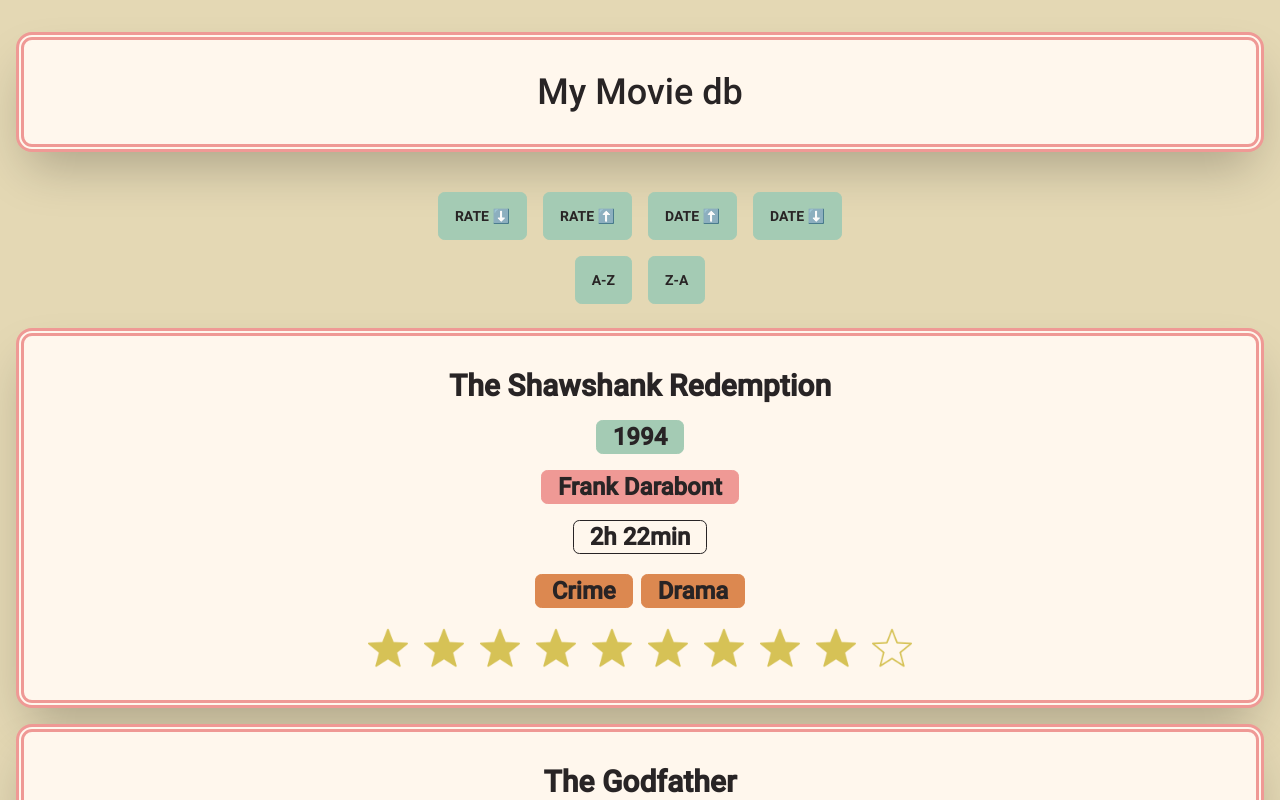
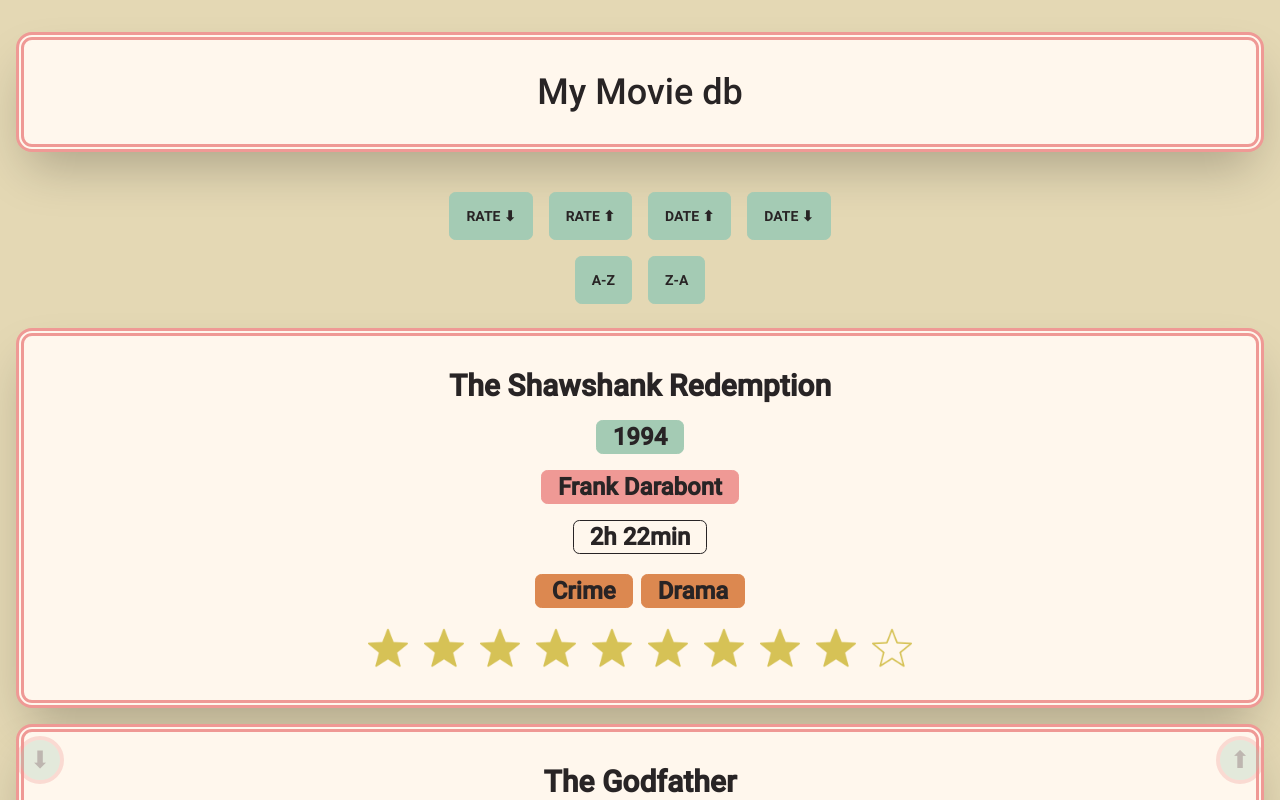
Before and after one commit to MariaRiosNavarro/sorted-movies-app, a React (Vite) app: page / in a window 1280 px wide. Shown: the top 800 px of the page. Built offline with nearby package versions, Linux system fonts and the light colour scheme.

Commit message:
all btn works

```diff
--- a/src/components/MovieList.jsx
+++ b/src/components/MovieList.jsx
@@ -12,12 +12,12 @@ const MovieList = () => {
 
   const handleDateAscending = () => {
     copyMovies.sort((a, b) => a.year - b.year);
-    console.log(copyMovies);
+    setMoviesArray(copyMovies);
   };
 
   const handleDateDescending = () => {
     copyMovies.sort((a, b) => b.year - a.year);
-    console.log(copyMovies);
+    setMoviesArray(copyMovies);
   };
   const handleWorstRate = () => {
     copyMovies.sort((a, b) => a.rate - b.rate);
@@ -29,21 +29,21 @@ const MovieList = () => {
     setMoviesArray(copyMovies);
   };
   const handleAphabetical = () => {
-    copyMovies.sort((a, b) => a.localeCompare(b));
-    console.log(copyMovies);
+    copyMovies.sort((a, b) => a.title.localeCompare(b.title));
+    setMoviesArray(copyMovies);
   };
   const handleDescendingAlphabetical = () => {
-    copyMovies.sort((a, b) => b.localeCompare(a));
-    console.log(copyMovies);
+    copyMovies.sort((a, b) => b.title.localeCompare(a.title));
+    setMoviesArray(copyMovies);
   };
 
   return (
     <>
       <div className="flex items-center justify-center flex-wrap">
-        <Button action={handleWorstRate} name="Rate ⬇️" />
-        <Button action={handleBestRate} name="Rate ⬆️" />
-        <Button action={handleDateAscending} name="Date  ⬆️" />
-        <Button action={handleDateDescending} name="Date  ⬇️" />
+        <Button action={handleWorstRate} name="Rate ⬇" />
+        <Button action={handleBestRate} name="Rate ⬆" />
+        <Button action={handleDateAscending} name="Date  ⬆" />
+        <Button action={handleDateDescending} name="Date  ⬇" />
       </div>
       <div className="flex items-center justify-center flex-wrap">
         <Button action={handleAphabetical} name="A-Z" />
--- /dev/null
+++ b/src/components/ScrollTo.jsx
@@ -0,0 +1,43 @@
+import { useState } from "react";
+
+const ScrollTo = ({ top }) => {
+  const [scroll, setScroll] = useState(false);
+
+  const handleScroll = () => {
+    if (scroll) {
+      if (top) {
+        window.scrollTo({ top: 0, behavior: "smooth" });
+      } else {
+        window.scrollTo({
+          top: document.body.scrollHeight,
+          behavior: "smooth",
+        });
+      }
+      setScroll(false);
+    }
+  };
+
+  return (
+    <div>
+      <input
+        type="checkbox"
+        id={`scrollTo${top ? "Top" : "Bottom"}`}
+        className="hidden"
+        onChange={() => setScroll(!scroll)}
+        checked={scroll}
+      />
+
+      <label
+        htmlFor={`scrollTo${top ? "Top" : "Bottom"}`}
+        className={`fixed p-4 bottom-4 ${
+          top ? "right-4" : "left-4"
+        } opacity-30 text-2xl w-12 h-12 rounded-full text-center cursor-pointer hover:opacity-100 bg-secondary border-4 border-primary btn-secondary flex items-center justify-center z-10`}
+        onClick={handleScroll}
+      >
+        {top ? "⬆" : "⬇"}
+      </label>
+    </div>
+  );
+};
+
+export default ScrollTo;
--- a/src/pages/Home.jsx
+++ b/src/pages/Home.jsx
@@ -1,13 +1,17 @@
 import MovieList from "../components/MovieList";
+import ScrollTo from "../components/ScrollTo";
+import { useState } from "react";
 
 const Home = () => {
   return (
     <>
-      <section className="container">
+      <section className="container relative mx-auto my-0">
         <h1 className="text-center text-secundary text-4xl p-8 my-8 mx-4 shadow-2xl rounded-2xl bg-orange-50 border-double  border-8 border-primary">
           My Movie db
         </h1>
+        <ScrollTo top={true} />
         <MovieList />
+        <ScrollTo top={false} />
       </section>
     </>
   );
```
